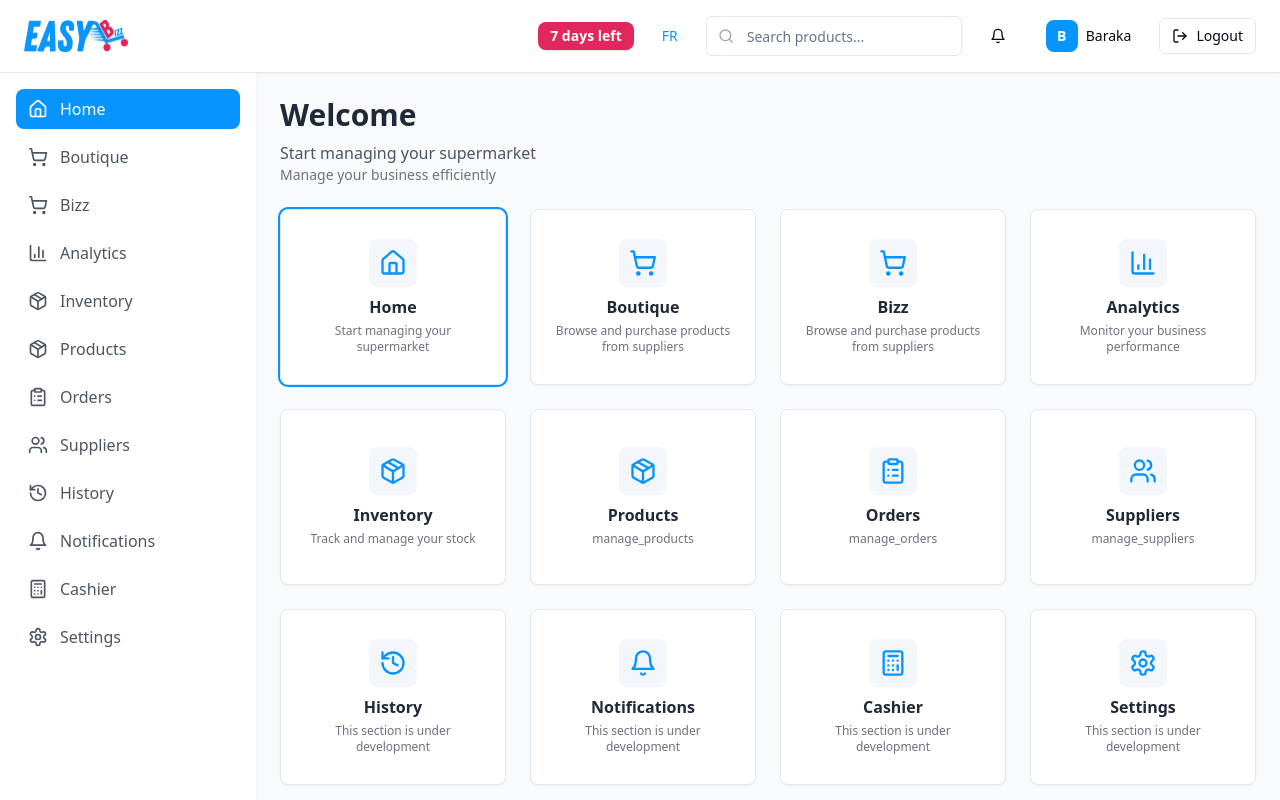
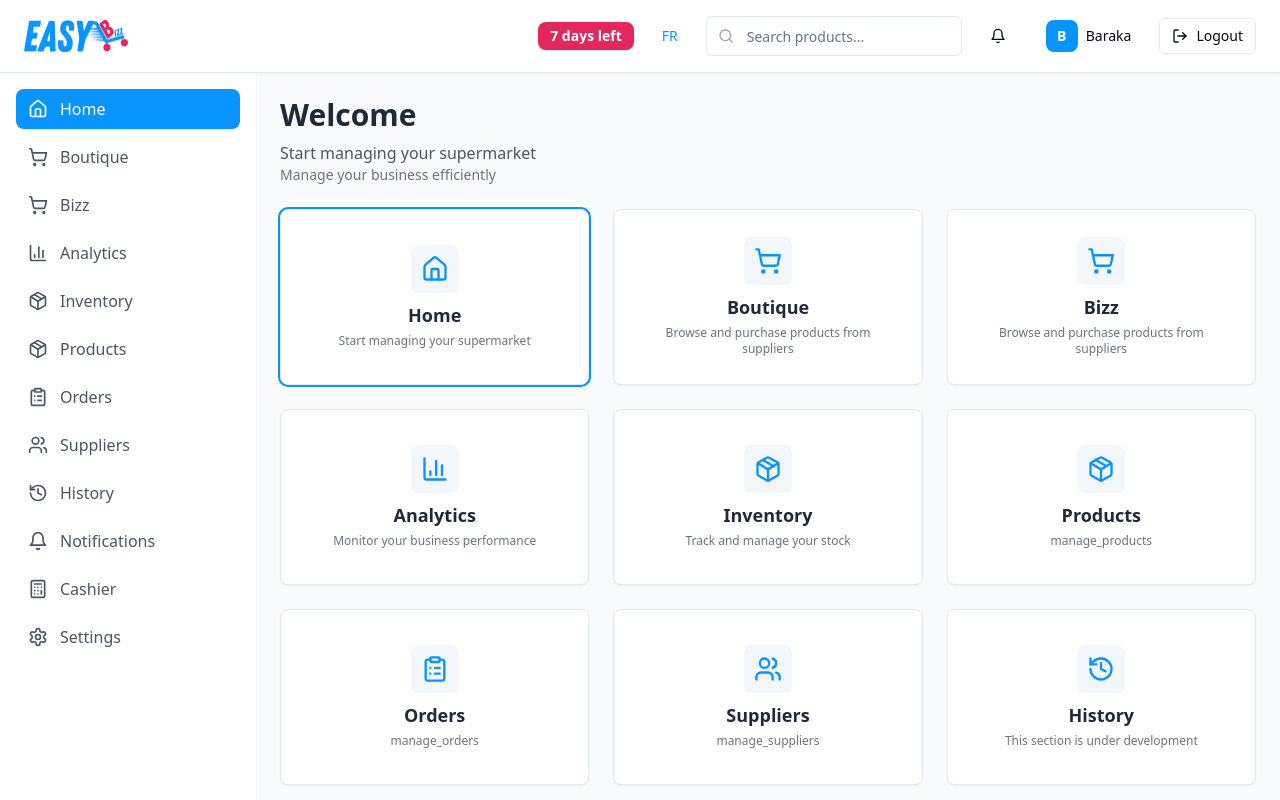
Before and after one commit to PiKa19/easybizz-smart-connect, a React (Vite) app: page /dashboard in a window 1280 px wide. Shown: the top 800 px of the page. Built offline with nearby package versions, Linux system fonts and the light colour scheme.

Commit message:
Refactor: Home navigation grid layout
Change the home navigation grid to display three buttons per row and increase font size.

```diff
--- a/src/components/dashboard/HomeNavigationGrid.tsx
+++ b/src/components/dashboard/HomeNavigationGrid.tsx
@@ -15,7 +15,7 @@ const HomeNavigationGrid: React.FC<HomeNavigationGridProps> = ({
   setActiveSection,
   menuDescriptions
 }) => (
-  <div className="grid grid-cols-1 sm:grid-cols-2 md:grid-cols-3 lg:grid-cols-4 gap-6">
+  <div className="grid grid-cols-1 sm:grid-cols-2 md:grid-cols-3 gap-6">
     {menuItems.map((item) => (
       <Card
         key={item.id}
@@ -26,7 +26,7 @@ const HomeNavigationGrid: React.FC<HomeNavigationGridProps> = ({
           <div className="w-12 h-12 rounded-lg flex items-center justify-center mb-2" style={{ backgroundColor: "#F3F6FB" }}>
             <item.icon className="w-7 h-7 text-[#0794FE]" />
           </div>
-          <h3 className="font-semibold text-gray-800 mb-1">{item.label}</h3>
+          <h3 className="font-semibold text-gray-800 mb-1 text-lg">{item.label}</h3>
           <p className="text-xs text-gray-500">{menuDescriptions[item.id]}</p>
         </CardContent>
       </Card>
```
